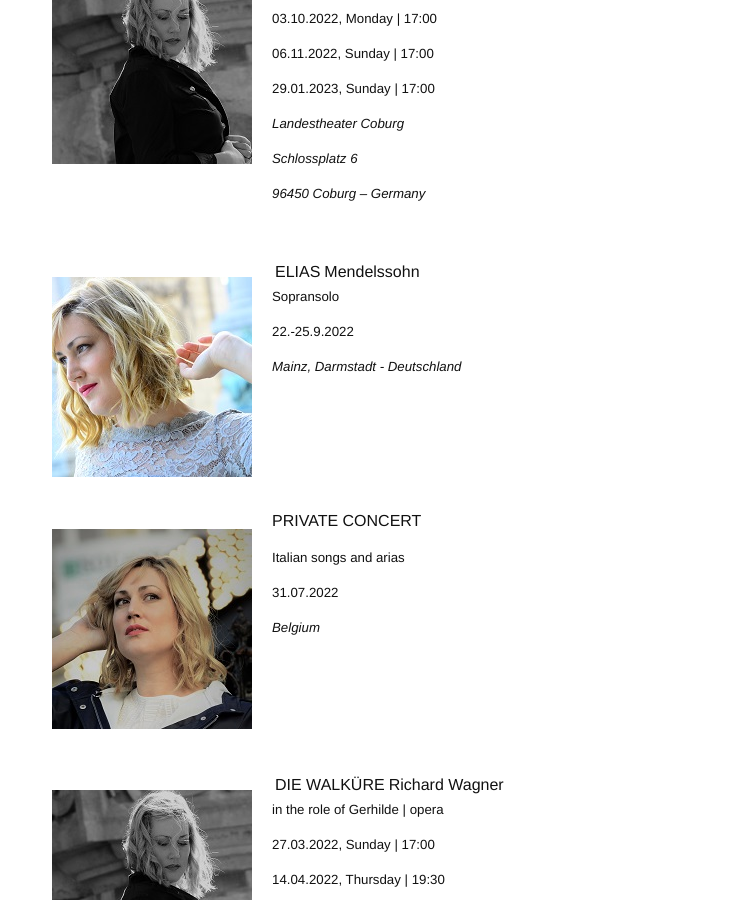
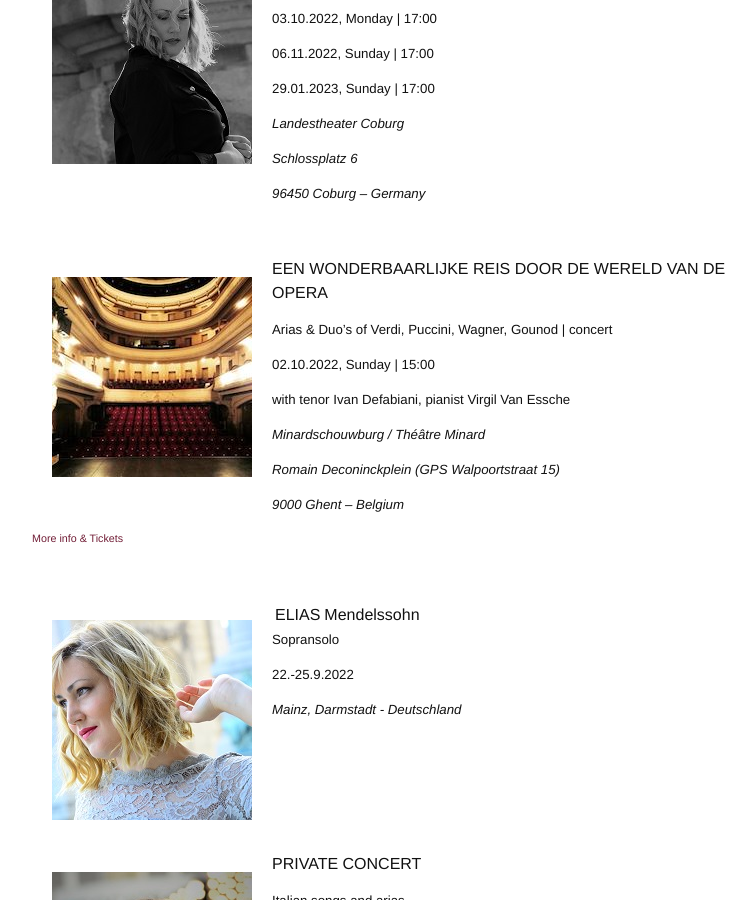
Before and after one commit to annesophie-sevens/annesophie-sevens.github.io, a Jekyll site: the page built from agenda-fr.md, in a window 1280 px wide and 900 px high, scrolled down 347 px. Shown: the whole window, without its empty margins (238-994 px from the left). Built offline with Jekyll 4.4.1, drawn with Linux system fonts in a browser that asks for light colours; nearby versions of some CDN libraries.

Commit message:
Update agenda-fr.md

```diff
--- a/agenda-fr.md
+++ b/agenda-fr.md
@@ -20,6 +20,26 @@ DIE WALKÜRE | Richard Wagner
 ##### _Schlossplatz 6_
 
 ##### _96450 Coburg – Germany_
+
+&nbsp;
+
+<img style="float: left; padding: 20px" src="/assets/Minard.jpg">
+
+EEN WONDERBAARLIJKE REIS DOOR DE WERELD VAN DE OPERA
+
+##### Arias & Duo's of Verdi, Puccini, Wagner, Gounod | concert
+
+##### 02.10.2022, Sunday | 15:00
+
+##### with tenor Ivan Defabiani, pianist Virgil Van Essche
+
+##### _Minardschouwburg / Théâtre Minard_
+
+##### _Romain Deconinckplein (GPS Walpoortstraat 15)_
+
+##### _9000 Ghent – Belgium_
+
+###### <a href="https://www.concertorganisatie-lyrica.be" target="_blank">More info & Tickets</a>
 
 &nbsp;
 
```
